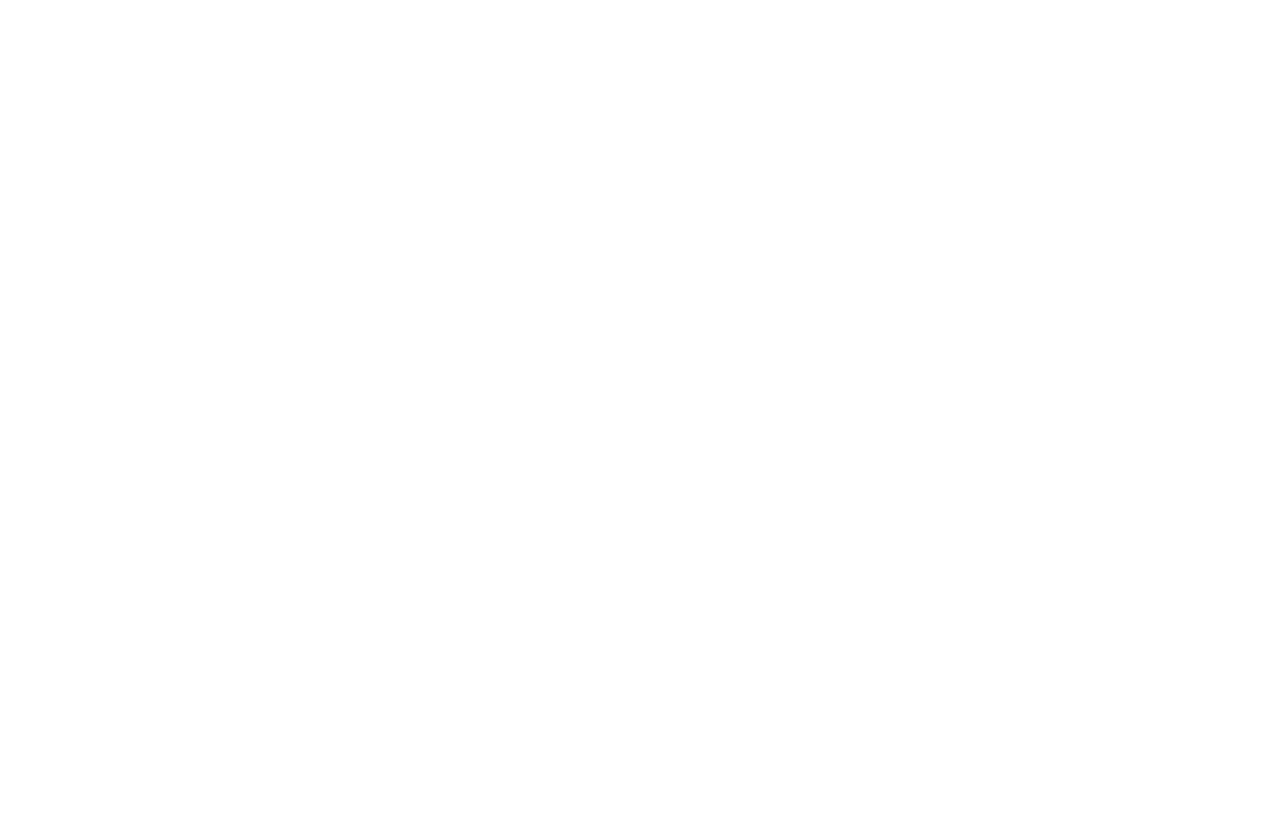
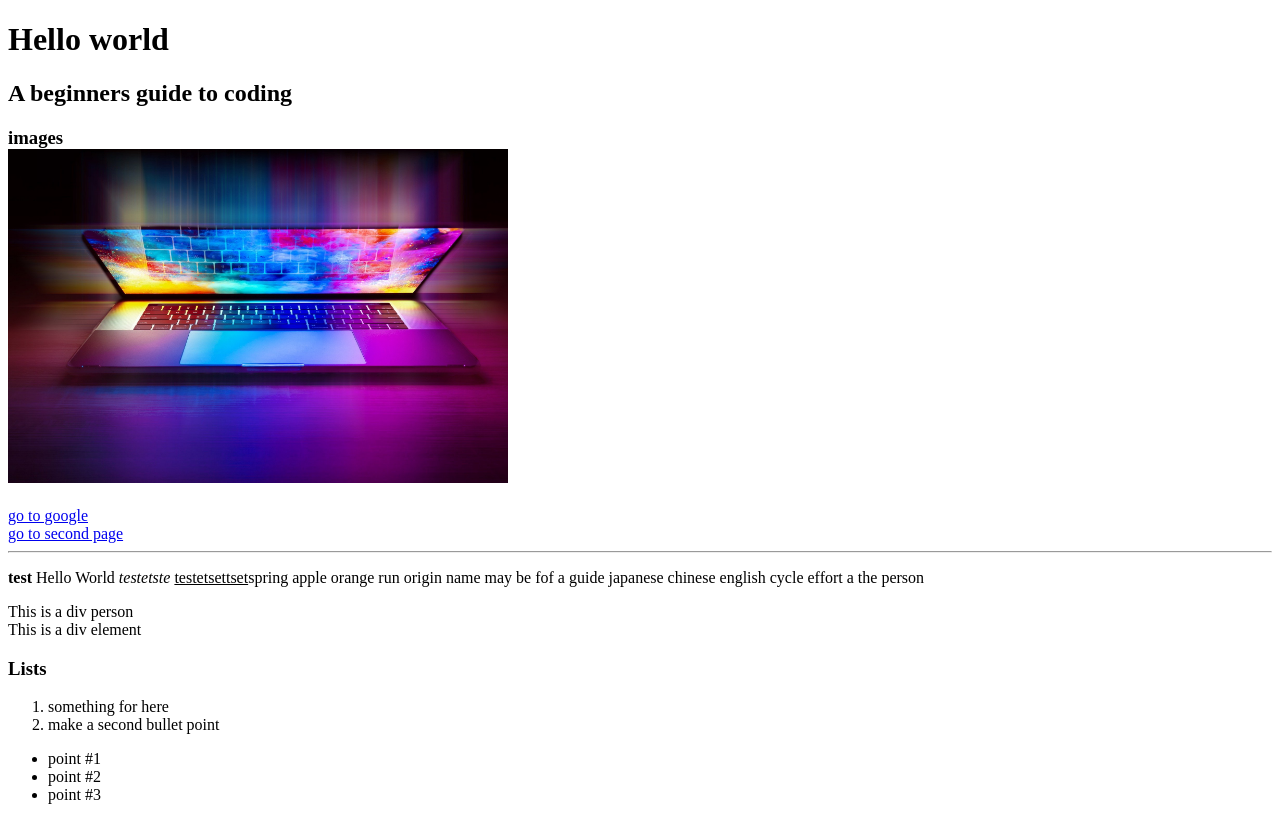
Before and after one commit to akaka0039/udemy_fullstack, a plain HTML site: page index.html in a window 1280 px wide. Drawn offline with Linux system fonts and the light colour scheme.

Commit message:
second commit

```diff
--- a/index.html
+++ b/index.html
@@ -2,10 +2,54 @@
 <html>
     <head>
         <title>
-            Document
+            Full Stack Developer
         </title>
     </head>
+
     <body>
+
+        <h1>Hello world</h1>
+        <h2>A beginners guide to coding</h2>
+        <h3>
+            images
+            <br>
+            <img src="image1.jpeg" width="500">
+        </h3>
+
+        <a href="https://www.google.ca/">
+            go to google
+        </a>
+        <br>
+        <a href="second.html">
+            go to second page
+        </a>
+
+        <hr>
+
+        <!-- b i u -->
+        <p>
+            <b>test </b>Hello World <i>testetste </i> <u>testetsettset</u>spring apple orange run origin name may
+            be fof a guide japanese chinese english cycle effort a the person
+        </p>
+
+        <div>
+            This is a div person
+            <div>
+                This is a div element
+            </div>
+        </div>
+
+
+        <h3>Lists</h3>
+            <ol>
+                <li>something for here</li>
+                <li>make a second bullet point</li>
+            </ol>
+            <ul>
+                <li>point #1</li>
+                <li>point #2</li>
+                <li>point #3</li>
+            </ul>
 
     </body>
 </html>
```
Also changed, not shown: second.html (added, +13 -0 lines), image1.jpeg (added), 1 other file.
